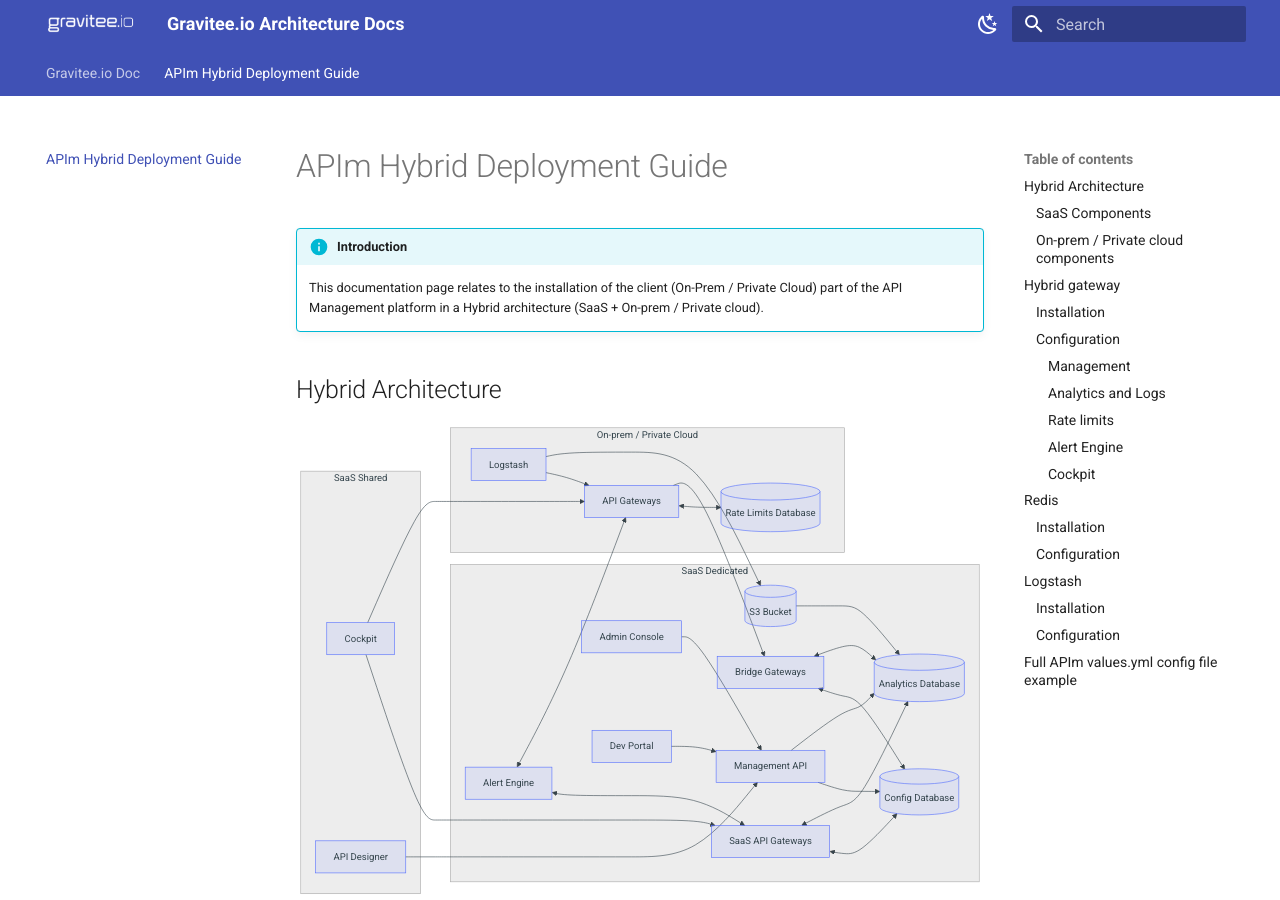
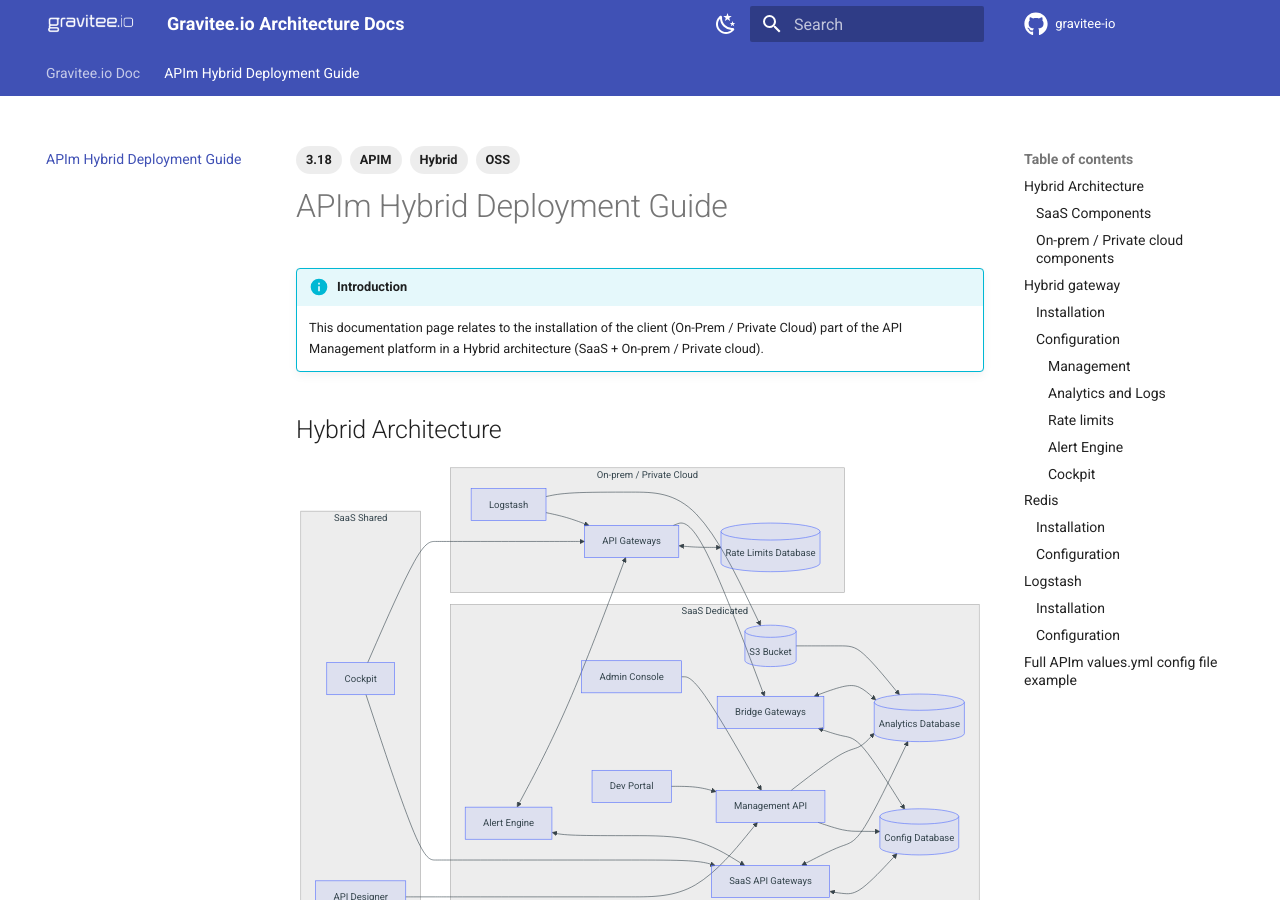
Before and after one commit to dobl1/gravitee-se-docs, an MkDocs documentation site: the page built from docs/Hybrid Installation.md, in a window 1280 px wide and 900 px high. Built offline with MkDocs 1.6.1 and Material for MkDocs 9.7.7, drawn with Linux system fonts in a browser that asks for light colours; comment, search, counter and statistics services are not loaded; some of the changed text lies outside the part shown.

Commit message:
ADD tags

```diff
--- a/docs/Hybrid Installation.md
+++ b/docs/Hybrid Installation.md
@@ -1,3 +1,12 @@
+---
+title: APIm Hybrid Deployment Guide
+tags:
+  - APIM
+  - OSS
+  - 3.18
+  - Hybrid
+---
+
 # APIm Hybrid Deployment Guide
 
 !!! info "Introduction"
--- a/mkdocs.yml
+++ b/mkdocs.yml
@@ -1,4 +1,6 @@
 site_name: Gravitee.io Architecture Docs
+repo_url: https://github.com/gravitee-io/gravitee-api-management
+repo_name: gravitee-io
 theme:
   name: material
   palette:
@@ -14,12 +16,32 @@ theme:
         name: Switch to light mode
   language: en
   logo: assets/logo-white.png
+  icon:
+    repo: fontawesome/brands/github
   features:
     - navigation.instant
     - navigation.tracking
     - navigation.tabs
+    - navigation.top
     - content.code.annotate
-# extra:
+    - search.suggest
+extra:
+  generator: false
+  social:
+    - icon: fontawesome/brands/twitter
+      link: https://twitter.com/GraviteeIO
+    - icon: fontawesome/brands/youtube
+      link: https://www.youtube.com/c/Graviteesource
+    - icon: fontawesome/brands/linkedin
+      link: https://www.linkedin.com/company/gravitee-io
+    - icon: fontawesome/brands/instagram
+      link: https://www.instagram.com/gravitee.io
+    - icon: fontawesome/brands/docker
+      link: https://hub.docker.com/u/graviteeio
+    - icon: fontawesome/brands/github
+      link: https://github.com/gravitee-io
+    - icon: fontawesome/solid/link
+      link: https://www.gravitee.io
 #   alternate:
 #     - name: English
 #       link: /en/
@@ -27,8 +49,16 @@ theme:
 #     - name: Français
 #       link: /fr/
 #       lang: fr
+plugins:
+  - search
+  - tags
 markdown_extensions:
+  - toc:
+      permalink: true
+      toc_depth: 4
+  - meta
   - admonition
+  - pymdownx.details
   - pymdownx.tabbed:
       alternate_style: true
   - tables
@@ -39,6 +69,7 @@ markdown_extensions:
   - pymdownx.highlight:
       anchor_linenums: true
   - pymdownx.inlinehilite
+  - pymdownx.keys
   - pymdownx.snippets
   - pymdownx.superfences:
       custom_fences:
```
Also changed, not shown: 1 other file.
